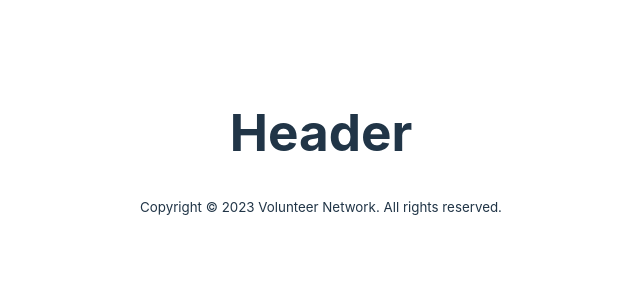
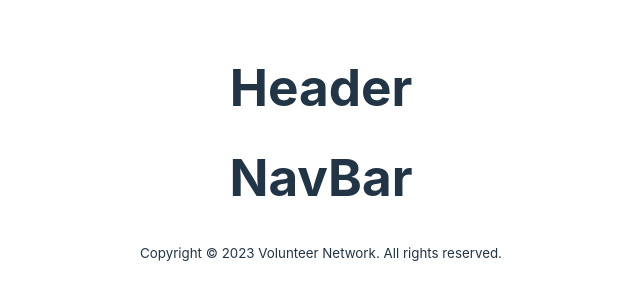
Before and after one commit to MUHAMMADSabbirHossain/volunteer-network-client, a React (Vite) app: page / in a window 1280 px wide. Shown: the part 248-548 px from the top of the page, without its empty margins (319-959 px from the left). Built offline with nearby package versions, Linux system fonts and the light colour scheme.

Commit message:
component: navBar added and linked

```diff
--- a/src/Components/Header/Header.jsx
+++ b/src/Components/Header/Header.jsx
@@ -1,10 +1,12 @@
 import React from 'react';
 import "./Header.css";
+import NavBar from '../NavBar/NavBar';
 
 const Header = () => {
     return (
         <div>
             <h1>Header</h1>
+            <NavBar></NavBar>
         </div>
     );
 };
--- /dev/null
+++ b/src/Components/NavBar/NavBar.jsx
@@ -0,0 +1,12 @@
+import React from 'react';
+import "./NavBar.css";
+
+const NavBar = () => {
+    return (
+        <div>
+            <h1>NavBar</h1>
+        </div>
+    );
+};
+
+export default NavBar;
```
Also changed, not shown: src/Components/NavBar/NavBar.css (added).
